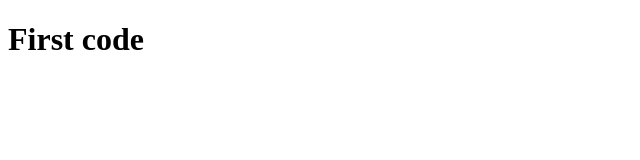
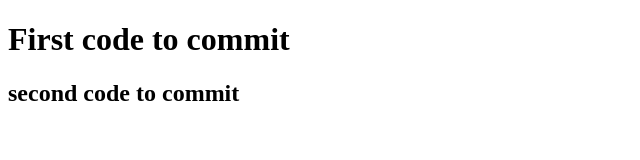
Before and after one commit to imranbangash10/gitpractice, a plain HTML site: page index.html in a window 1280 px wide. Shown: the whole page, without its empty margins (0-640 px from the left). Drawn offline with Linux system fonts and the light colour scheme.

Commit message:
second commit add h2 to file

```diff
--- a/index.html
+++ b/index.html
@@ -9,7 +9,8 @@
 
 <body>
     <div>
-        <h1>First code</h1>
+        <h1>First code to commit</h1>
+        <h2>second code to commit</h2>
     </div>
 </body>
 
```
